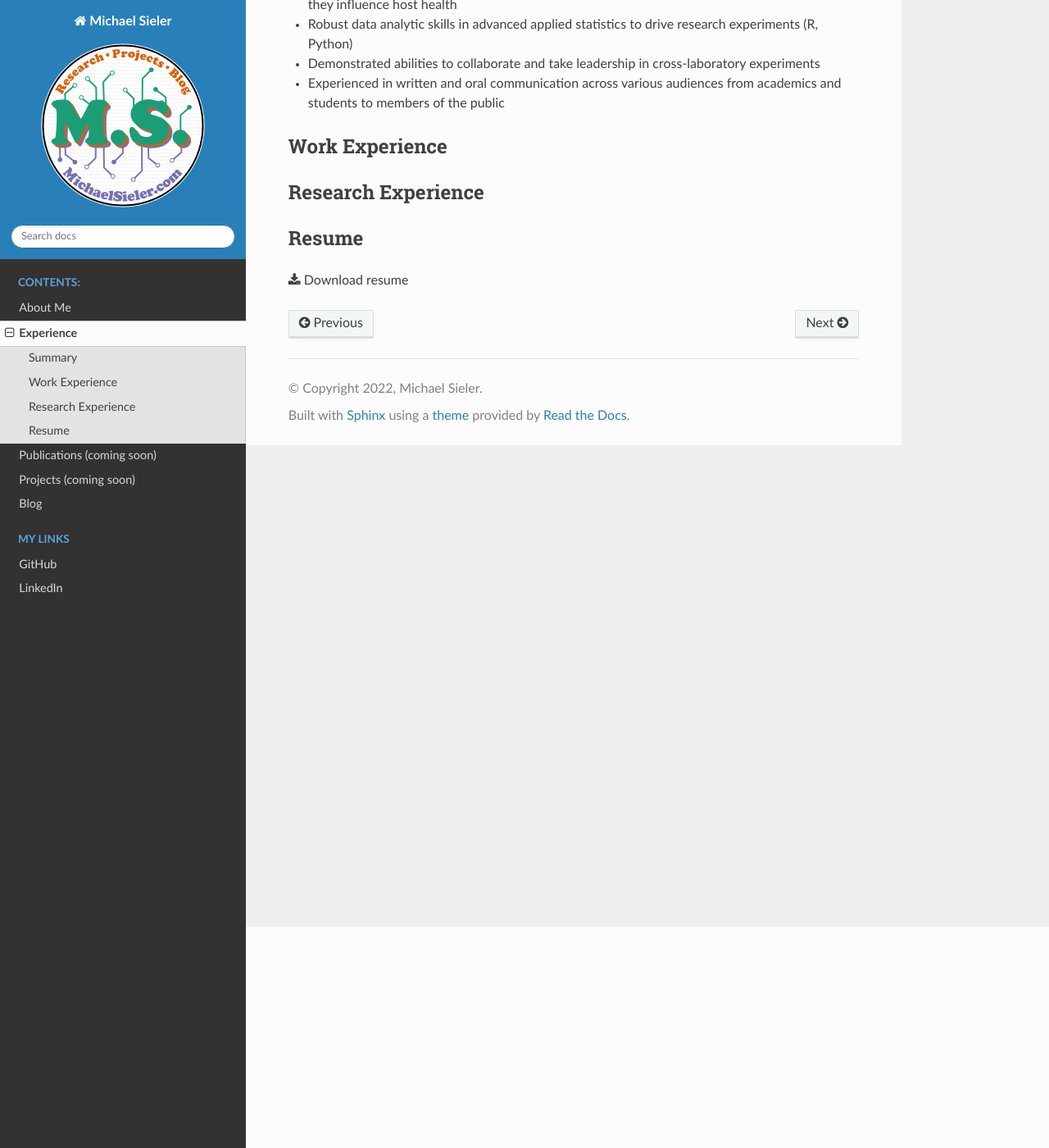
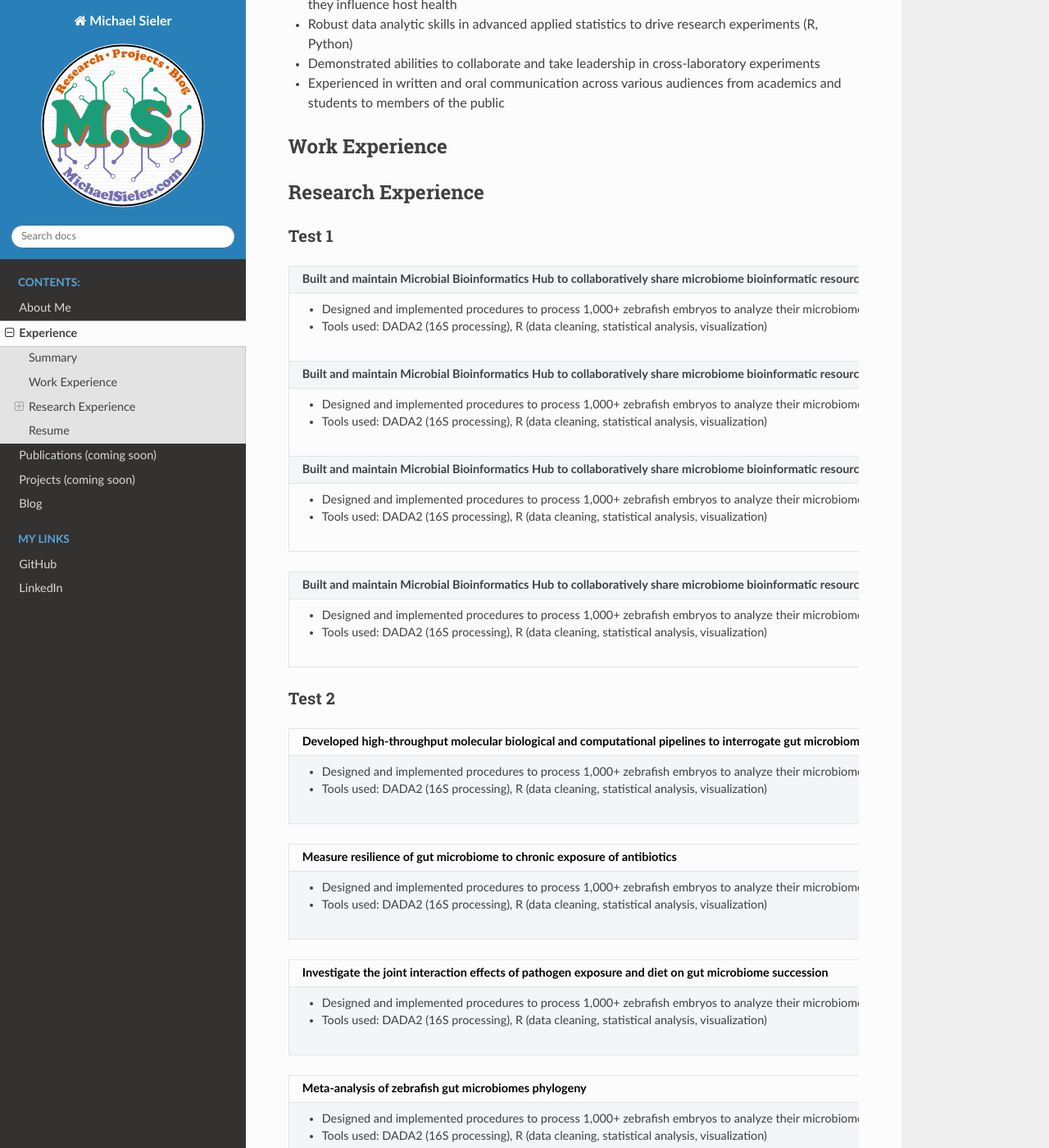
Before and after one commit to sielerjm/michaelsieler, a Sphinx documentation site: the page built from docs/Experience/experience.rst, in a window 1280 px wide and 1400 px high, scrolled down 270 px. Shown: the whole window at 82% size. Built offline with Sphinx 7.4.7 and the Read the Docs theme 2.0.0, drawn with Linux system fonts in a browser that asks for light colours; some of the changed text lies outside the part shown.

Commit message:
Update experience.rst

```diff
--- a/docs/Experience/experience.rst
+++ b/docs/Experience/experience.rst
@@ -18,30 +18,66 @@ Work Experience
 Research Experience
 -------------------
 
+Test 1
+^^^^^^
+
++-----------------------------------------------------------------------------------------------------------------+
+| **Built and maintain Microbial Bioinformatics Hub to collaboratively share microbiome bioinformatic resources** |
++-----------------------------------------------------------------------------------------------------------------+
+| * Designed and implemented procedures to process 1,000+ zebrafish embryos to analyze their microbiomes          |
+| * Tools used: DADA2 (16S processing), R (data cleaning, statistical analysis, visualization)                    |
++-----------------------------------------------------------------------------------------------------------------+
+| **Built and maintain Microbial Bioinformatics Hub to collaboratively share microbiome bioinformatic resources** |
++-----------------------------------------------------------------------------------------------------------------+
+| * Designed and implemented procedures to process 1,000+ zebrafish embryos to analyze their microbiomes          |
+| * Tools used: DADA2 (16S processing), R (data cleaning, statistical analysis, visualization)                    |
++-----------------------------------------------------------------------------------------------------------------+
+| **Built and maintain Microbial Bioinformatics Hub to collaboratively share microbiome bioinformatic resources** |
++-----------------------------------------------------------------------------------------------------------------+
+| * Designed and implemented procedures to process 1,000+ zebrafish embryos to analyze their microbiomes          |
+| * Tools used: DADA2 (16S processing), R (data cleaning, statistical analysis, visualization)                    |
++-----------------------------------------------------------------------------------------------------------------+
+
++-----------------------------------------------------------------------------------------------------------------+
+| **Built and maintain Microbial Bioinformatics Hub to collaboratively share microbiome bioinformatic resources** |
++-----------------------------------------------------------------------------------------------------------------+
+| * Designed and implemented procedures to process 1,000+ zebrafish embryos to analyze their microbiomes          |
+| * Tools used: DADA2 (16S processing), R (data cleaning, statistical analysis, visualization)                    |
++-----------------------------------------------------------------------------------------------------------------+
+
+
+Test 2
+^^^^^^
+
+
 +-------------------------------------------------------------------------------------------------------------+
 | Developed high-throughput molecular biological and computational pipelines to interrogate gut microbiome    |
 +=============================================================================================================+
 | * Designed and implemented procedures to process 1,000+ zebrafish embryos to analyze their microbiomes      |
 | * Tools used: DADA2 (16S processing), R (data cleaning, statistical analysis, visualization)                |
 +-------------------------------------------------------------------------------------------------------------+
+
 +-------------------------------------------------------------------------------------------------------------+
 | Measure resilience of gut microbiome to chronic exposure of antibiotics                                     |
 +=============================================================================================================+
 | * Designed and implemented procedures to process 1,000+ zebrafish embryos to analyze their microbiomes      |
 | * Tools used: DADA2 (16S processing), R (data cleaning, statistical analysis, visualization)                |
 +-------------------------------------------------------------------------------------------------------------+
+
 +-------------------------------------------------------------------------------------------------------------+
 | Investigate the joint interaction effects of pathogen exposure and diet on gut microbiome succession        |
 +=============================================================================================================+
 | * Designed and implemented procedures to process 1,000+ zebrafish embryos to analyze their microbiomes      |
 | * Tools used: DADA2 (16S processing), R (data cleaning, statistical analysis, visualization)                |
 +-------------------------------------------------------------------------------------------------------------+
+
 +-------------------------------------------------------------------------------------------------------------+
 | Meta-analysis of zebrafish gut microbiomes phylogeny                                                        |
 +=============================================================================================================+
 | * Designed and implemented procedures to process 1,000+ zebrafish embryos to analyze their microbiomes      |
 | * Tools used: DADA2 (16S processing), R (data cleaning, statistical analysis, visualization)                |
 +-------------------------------------------------------------------------------------------------------------+
+
 +-------------------------------------------------------------------------------------------------------------+
 | Built and maintain Microbial Bioinformatics Hub to collaboratively share microbiome bioinformatic resources |
 +=============================================================================================================+
```
